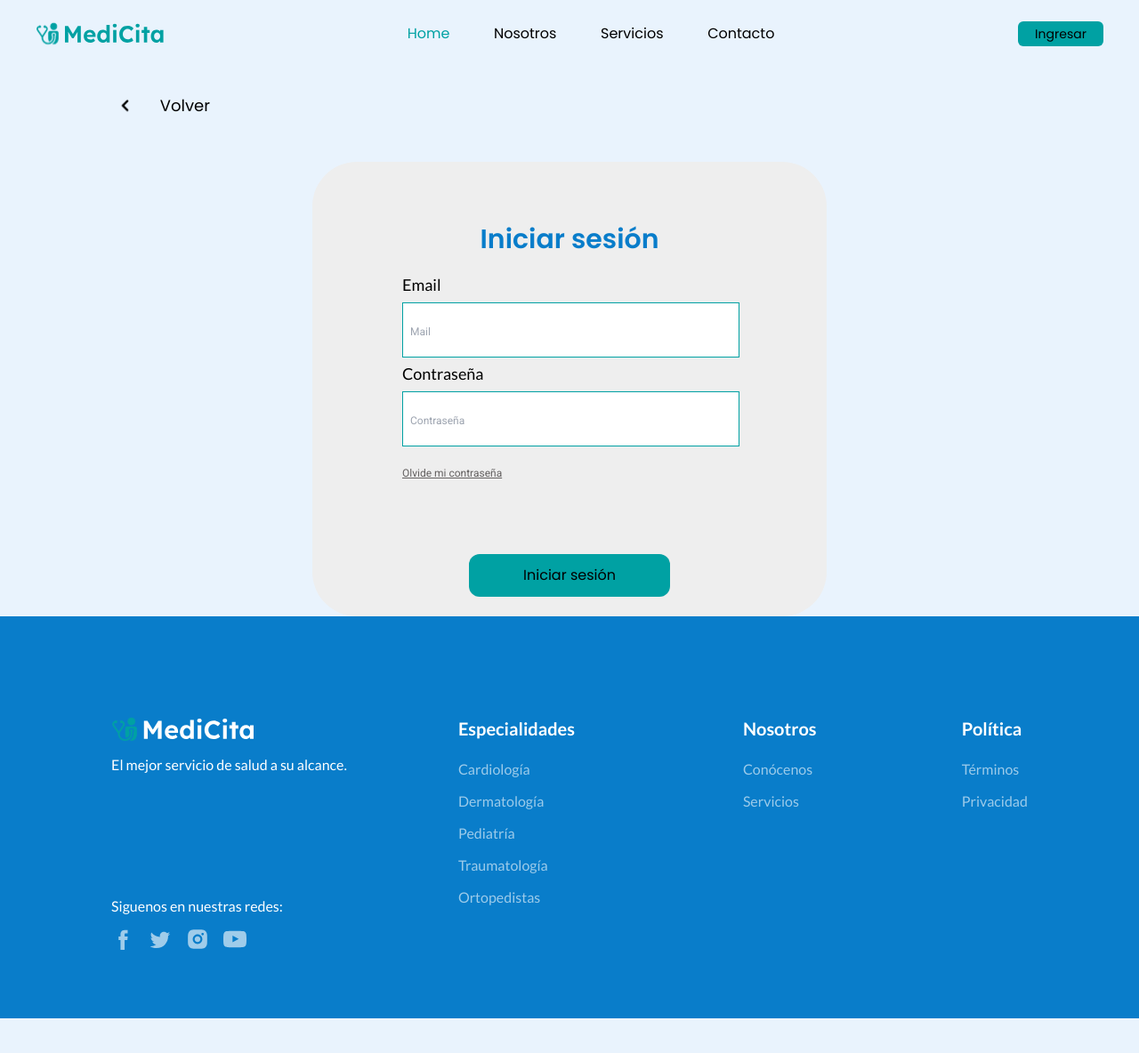
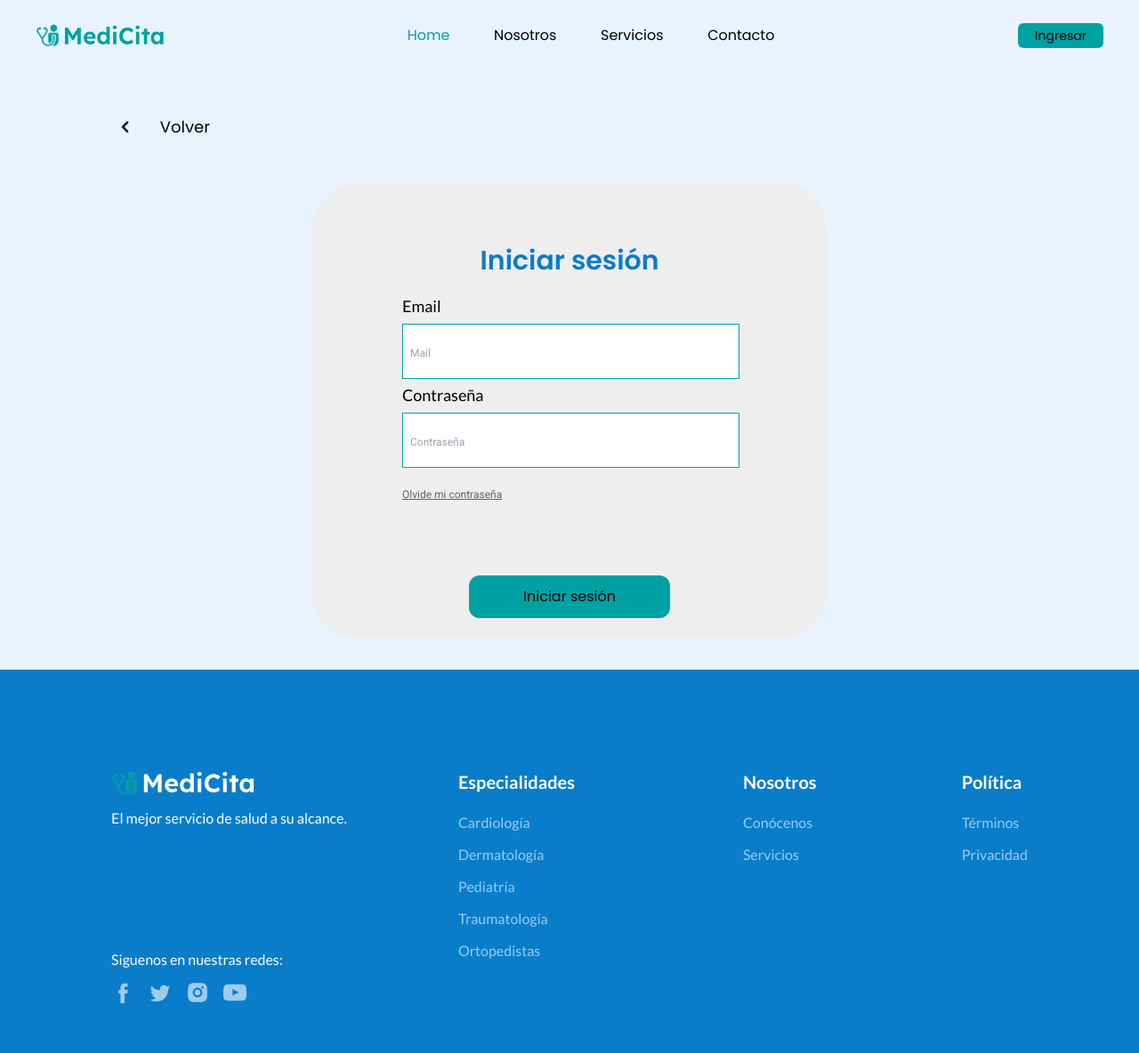
Before and after one commit to No-Country/s13-17-m-csharp, a React (Vite) app in the folder s13-17-m-csharp/frontend/: page /login in a window 1280 px wide. Shown: the top 1184 px of the page at 89% size. Before the commit the page ends 1145 px from the top, so only its background shows below. Built offline with nearby package versions, Linux system fonts and the light colour scheme.

Commit message:
add fixes

```diff
--- a/s13-17-m-csharp/frontend/src/components/shared/Buttons/ButtonContinuar/buttonContinuar.css
+++ b/s13-17-m-csharp/frontend/src/components/shared/Buttons/ButtonContinuar/buttonContinuar.css
@@ -18,3 +18,9 @@
     line-height: 24px;
   }
 }
+
+@media (width < 380px){
+  .btn-continuar {
+    width: 280px;
+  }
+}
--- a/s13-17-m-csharp/frontend/src/components/shared/Footer/Footer.jsx
+++ b/s13-17-m-csharp/frontend/src/components/shared/Footer/Footer.jsx
@@ -5,7 +5,7 @@ import twiIcon from '../../../assets/icons/twitter-icon.svg';
 import youIcon from '../../../assets/icons/youtube-icon.svg';
 const Footer = () => {
   return (
-    <footer className="pt-4 pb-4 text-white font-font-text w-full bg-color-secondary flex flex-col  md:flex-row md:justify-evenly ">
+    <footer className="mt-9 pt-4 pb-4 text-white font-font-text w-full bg-color-secondary flex flex-col  md:flex-row md:justify-evenly ">
       <section className=" mb-5 md:flex flex-col justify-between md:pt-24 md:pb-10">
         <div className="flex flex-col items-center md:items-start">
           <img
--- a/s13-17-m-csharp/frontend/src/components/shared/Header/Header.jsx
+++ b/s13-17-m-csharp/frontend/src/components/shared/Header/Header.jsx
@@ -4,7 +4,7 @@ import { NavLink } from 'react-router-dom';
 
 const Header = () => {
   return (
-    <header className="w-full h-14 flex justify-between items-center font-font-main text-base pt-5">
+    <header className="w-full h-20 flex justify-between items-center font-font-main text-base mb-5">
       <picture>
         <source media="(min-width:768px)" srcSet={desktopLogo} />
         <NavLink to='/'>
--- a/s13-17-m-csharp/frontend/src/pages/Login/Login.jsx
+++ b/s13-17-m-csharp/frontend/src/pages/Login/Login.jsx
@@ -34,7 +34,9 @@ export default function Login() {
           Olvide mi contraseña
         </a>
         <div className="btns-iniciarsesion">
-          <ButtonLogin />
+          <NavLink to='/'>
+            <ButtonLogin />
+          </NavLink>
           <div className="ocultarbtn-iniciarsesion">
             <ButtonRegister />
           </div>
--- a/s13-17-m-csharp/frontend/src/pages/Registros/Register1.jsx
+++ b/s13-17-m-csharp/frontend/src/pages/Registros/Register1.jsx
@@ -65,7 +65,9 @@ export default function Register1() {
             id="fechanacimiento"
           />
           <div className="container-btncontinuar1">
-            <ButtonContinuar />
+            <NavLink to='/register/step2'>
+              <ButtonContinuar />
+            </NavLink>
           </div>
         </form>
       </div>
--- a/s13-17-m-csharp/frontend/src/pages/Registros/Register2.jsx
+++ b/s13-17-m-csharp/frontend/src/pages/Registros/Register2.jsx
@@ -53,7 +53,9 @@ export default function Register2() {
             </div>
           </fieldset>
           <div className="container-btncontinuar2">
-            <ButtonContinuar />
+            <NavLink to='/'>
+              <ButtonContinuar />
+            </NavLink>
           </div>
         </form>
       </div>
```
